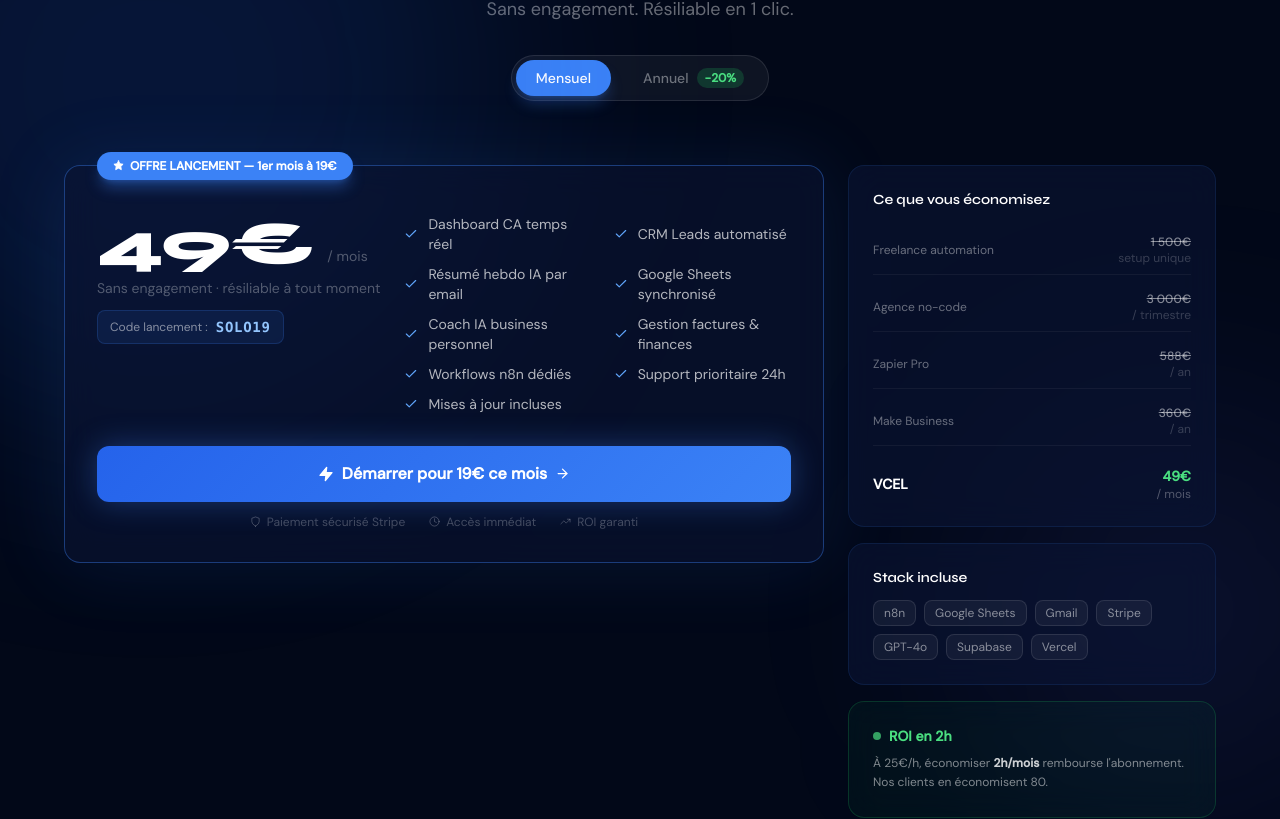
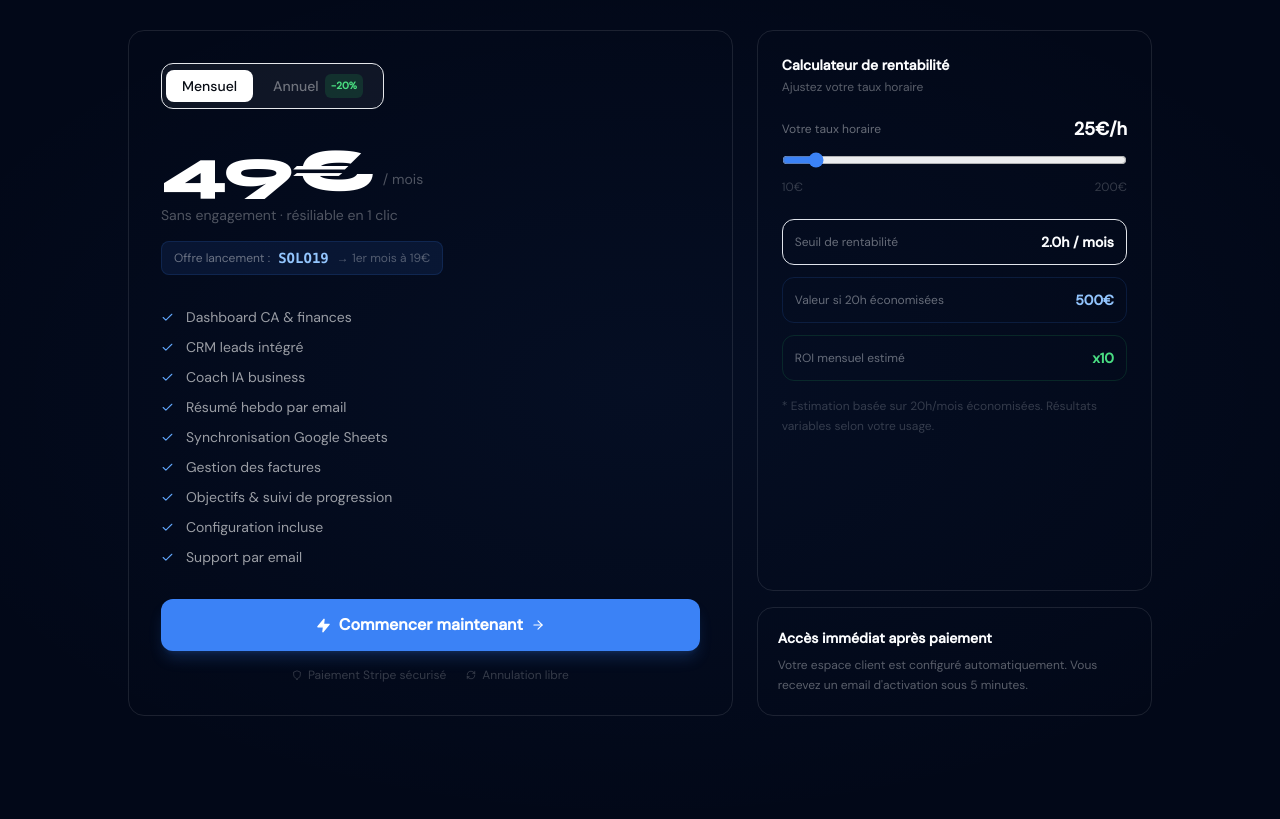
Before and after one commit to killyanhoulettevcel/vcel-site, a Next.js app: page / in a window 1280 px wide. Shown: the part 2215-3034 px from the top of the page. Built offline with nearby package versions, Linux system fonts and the light colour scheme.

Commit message:
Update Pricing.tsx

```diff
--- a/src/components/Pricing.tsx
+++ b/src/components/Pricing.tsx
@@ -1,39 +1,34 @@
 'use client'
 import { useState } from 'react'
-import { Check, Zap, Star, ArrowRight, Shield, Clock, TrendingUp } from 'lucide-react'
+import { Check, Zap, ArrowRight, Shield, RefreshCw } from 'lucide-react'
 
-const features = [
-  'Dashboard CA temps réel',
-  'CRM Leads automatisé',
-  'Résumé hebdo IA par email',
-  'Google Sheets synchronisé',
-  'Coach IA business personnel',
-  'Gestion factures & finances',
-  'Workflows n8n dédiés',
-  'Support prioritaire 24h',
-  'Mises à jour incluses',
-]
-
-const comparaisons = [
-  { label: 'Freelance automation', price: '1 500€', sub: 'setup unique' },
-  { label: 'Agence no-code', price: '3 000€', sub: '/ trimestre' },
-  { label: 'Zapier Pro', price: '588€', sub: '/ an' },
-  { label: 'Make Business', price: '360€', sub: '/ an' },
-]
-
-const stack = ['n8n', 'Google Sheets', 'Gmail', 'Stripe', 'GPT-4o', 'Supabase', 'Vercel']
-
-// ⚠️ Remplace par tes vrais Price IDs Stripe
 const PRICE_MONTHLY = 'price_1T1QK42fhxDJntt9VCBc77Gs'
 const PRICE_ANNUAL  = 'price_1TABiy2fhxDJntt99715Z9e4'
 
+const features = [
+  'Dashboard CA & finances',
+  'CRM leads intégré',
+  'Coach IA business',
+  'Résumé hebdo par email',
+  'Synchronisation Google Sheets',
+  'Gestion des factures',
+  'Objectifs & suivi de progression',
+  'Configuration incluse',
+  'Support par email',
+]
+
 export default function Pricing() {
-  const [loading, setLoading] = useState(false)
-  const [annual, setAnnual]   = useState(false)
-  const [error, setError]     = useState('')
+  const [loading, setLoading]   = useState(false)
+  const [annual, setAnnual]     = useState(false)
+  const [error, setError]       = useState('')
+  const [tauxHoraire, setTauxHoraire] = useState(25)
 
-  const price   = annual ? 39 : 49
-  const priceId = annual ? PRICE_ANNUAL : PRICE_MONTHLY
+  const prixMensuel = annual ? 39 : 49
+  const priceId     = annual ? PRICE_ANNUAL : PRICE_MONTHLY
+
+  // Calcul ROI honnête : combien d'heures faut-il économiser pour rentabiliser ?
+  const heuresBreakeven = (prixMensuel / tauxHoraire).toFixed(1)
+  const valeur20h       = Math.round(tauxHoraire * 20)
 
   const handleCheckout = async () => {
     setLoading(true)
@@ -45,96 +40,75 @@ export default function Pricing() {
         body: JSON.stringify({ priceId, annual }),
       })
       const data = await res.json()
-      if (data.error) {
-        setError(data.error)
-        setLoading(false)
-        return
-      }
+      if (data.error) { setError(data.error); setLoading(false); return }
       if (data.url) window.location.href = data.url
-    } catch (e: any) {
+    } catch {
       setError('Erreur de connexion — réessayez')
       setLoading(false)
     }
   }
 
   return (
-    <section id="tarifs" className="relative py-28 px-6 overflow-hidden">
-      <div className="glow-orb w-[700px] h-[700px] bg-blue-600/15 top-[0%] left-[-200px]" />
-      <div className="glow-orb w-[400px] h-[400px] bg-indigo-500/10 bottom-[10%] right-[-100px]" />
+    <section id="tarifs" className="relative py-28 px-6">
+      <div className="absolute inset-0 bg-[radial-gradient(ellipse_60%_40%_at_50%_60%,rgba(59,130,246,0.05),transparent)]" />
 
-      <div className="max-w-6xl mx-auto">
+      <div className="max-w-5xl mx-auto">
 
-        {/* Header */}
-        <div className="text-center mb-16">
-          <div className="section-label">
-            <span className="w-4 h-px bg-blue-400" />
-            Tarifs simples
-            <span className="w-4 h-px bg-blue-400" />
+        <div className="mb-16">
+          <p className="text-blue-400 text-sm font-semibold mb-3 tracking-wide uppercase">Tarifs</p>
+          <h2 className="font-display text-4xl md:text-5xl font-bold text-white mb-4">
+            Simple et transparent
+          </h2>
+          <p className="text-white/40 text-lg">Un abonnement mensuel. Sans engagement. Résiliable à tout moment.</p>
         </div>
-          <h2 className="font-display text-4xl md:text-5xl font-bold text-white mb-4">
-            Un seul abonnement,<br />
-            <span className="text-blue-400">tout inclus</span>
-          </h2>
-          <p className="text-white/40 text-lg mb-8">Sans engagement. Résiliable en 1 clic.</p>
 
-          {/* Toggle mensuel/annuel */}
-          <div className="inline-flex items-center gap-3 p-1 rounded-full bg-white/5 border border-white/10">
-            <button
-              onClick={() => setAnnual(false)}
-              className={`px-5 py-2 rounded-full text-sm font-medium transition-all ${
-                !annual ? 'bg-blue-500 text-white shadow-lg shadow-blue-500/30' : 'text-white/40 hover:text-white'
-              }`}>
-              Mensuel
-            </button>
-            <button
-              onClick={() => setAnnual(true)}
-              className={`px-5 py-2 rounded-full text-sm font-medium transition-all flex items-center gap-2 ${
-                annual ? 'bg-blue-500 text-white shadow-lg shadow-blue-500/30' : 'text-white/40 hover:text-white'
+        <div className="grid lg:grid-cols-5 gap-6">
+
+          {/* Carte offre — 3 colonnes */}
+          <div className="lg:col-span-3 bg-white/3 border border-white/10 rounded-2xl p-8 relative">
+
+            {/* Toggle */}
+            <div className="flex items-center gap-3 mb-8">
+              <div className="flex items-center p-1 bg-white/5 border border-white/8 rounded-xl gap-1">
+                <button onClick={() => setAnnual(false)}
+                  className={`px-4 py-1.5 rounded-lg text-sm font-medium transition-all ${
+                    !annual ? 'bg-white text-[#080c14]' : 'text-white/40 hover:text-white/70'
+                  }`}>Mensuel</button>
+                <button onClick={() => setAnnual(true)}
+                  className={`px-4 py-1.5 rounded-lg text-sm font-medium transition-all flex items-center gap-1.5 ${
+                    annual ? 'bg-white text-[#080c14]' : 'text-white/40 hover:text-white/70'
                   }`}>
                   Annuel
-              <span className="text-xs px-2 py-0.5 rounded-full bg-green-500/20 text-green-400 font-semibold">-20%</span>
+                  <span className={`text-[10px] font-bold px-1.5 py-0.5 rounded-md ${annual ? 'bg-green-500/20 text-green-600' : 'bg-green-500/15 text-green-400'}`}>−20%</span>
                 </button>
               </div>
             </div>
 
-        <div className="grid md:grid-cols-3 gap-6 items-start">
-
-          {/* Carte principale */}
-          <div className="md:col-span-2 relative card-glass p-8 border-blue-500/40"
-            style={{ boxShadow: '0 0 80px rgba(59,130,246,0.12)' }}>
-
-            <div className="absolute -top-3.5 left-8">
-              <span className="flex items-center gap-1.5 px-4 py-1.5 rounded-full bg-blue-500 text-white text-xs font-bold shadow-lg shadow-blue-500/40">
-                <Star size={11} fill="white" /> OFFRE LANCEMENT — 1er mois à 19€
-              </span>
+            {/* Prix */}
+            <div className="mb-8">
+              <div className="flex items-end gap-2 mb-1">
+                <span className="font-display text-6xl font-extrabold text-white tracking-tight">{prixMensuel}€</span>
+                <span className="text-white/30 text-sm mb-3">/ mois</span>
               </div>
-
-            <div className="flex flex-col md:flex-row md:items-start md:justify-between gap-6 pt-4 mb-8">
-              <div>
-                <div className="flex items-end gap-3 mb-1">
-                  <span className="font-display text-6xl font-extrabold text-white">{price}€</span>
-                  <div className="mb-2">
-                    <div className="text-white/30 text-sm">/ mois</div>
-                    {annual && <div className="text-green-400 text-xs font-semibold">économisez 120€/an</div>}
-                  </div>
-                </div>
-                <p className="text-white/30 text-sm">
-                  {annual ? 'Facturé annuellement' : 'Sans engagement · résiliable à tout moment'}
-                </p>
-                <div className="mt-3 inline-flex items-center gap-2 px-3 py-1.5 rounded-lg bg-blue-500/10 border border-blue-500/20">
-                  <span className="text-xs text-white/50">Code lancement :</span>
-                  <code className="text-sm font-bold text-blue-300 tracking-wider">SOLO19</code>
+              {annual
+                ? <p className="text-green-400 text-sm font-medium">Facturé 468€/an · économisez 120€</p>
+                : <p className="text-white/30 text-sm">Sans engagement · résiliable en 1 clic</p>
+              }
+              <div className="mt-4 inline-flex items-center gap-2 px-3 py-1.5 rounded-lg bg-blue-500/10 border border-blue-500/15">
+                <span className="text-xs text-white/40">Offre lancement :</span>
+                <code className="text-sm font-bold text-blue-300">SOLO19</code>
+                <span className="text-xs text-white/30">→ 1er mois à 19€</span>
               </div>
             </div>
 
-              <div className="grid grid-cols-1 sm:grid-cols-2 gap-x-8 gap-y-2.5 flex-1">
-                {features.map((f) => (
-                  <li key={f} className="flex items-center gap-2.5 text-sm text-white/70 list-none">
-                    <Check size={14} className="text-blue-400 shrink-0" />
+            {/* Features */}
+            <div className="grid grid-cols-1 gap-2.5 mb-8">
+              {features.map(f => (
+                <div key={f} className="flex items-center gap-3 text-sm text-white/60">
+                  <Check size={13} className="text-blue-400 shrink-0" />
                   {f}
-                  </li>
+                </div>
               ))}
-              </div>
             </div>
 
             {/* Erreur */}
@@ -144,79 +118,90 @@ export default function Pricing() {
               </div>
             )}
 
-            {/* CTA Stripe */}
-            <div className="space-y-3">
-              <button
-                onClick={handleCheckout}
-                disabled={loading}
-                className="btn-primary w-full justify-center text-base py-4 font-semibold disabled:opacity-60 disabled:cursor-not-allowed group">
+            {/* CTA */}
+            <button onClick={handleCheckout} disabled={loading}
+              className="w-full flex items-center justify-center gap-2 bg-blue-500 hover:bg-blue-400 disabled:opacity-50 disabled:cursor-not-allowed text-white font-semibold py-3.5 rounded-xl transition-all shadow-lg shadow-blue-500/20 group">
               {loading ? (
-                  <span className="flex items-center gap-2">
+                <>
                   <svg className="animate-spin w-4 h-4" viewBox="0 0 24 24" fill="none">
                     <circle className="opacity-25" cx="12" cy="12" r="10" stroke="currentColor" strokeWidth="4"/>
                     <path className="opacity-75" fill="currentColor" d="M4 12a8 8 0 018-8V0C5.373 0 0 5.373 0 12h4z"/>
                   </svg>
-                    Redirection vers Stripe...
-                  </span>
+                  Redirection Stripe...
+                </>
               ) : (
                 <>
-                    <Zap size={16} fill="white" />
-                    Démarrer pour {annual ? '39€' : '19€'} ce mois
-                    <ArrowRight size={15} className="group-hover:translate-x-1 transition-transform" />
+                  <Zap size={15} fill="white" />
+                  Commencer maintenant
+                  <ArrowRight size={14} className="group-hover:translate-x-0.5 transition-transform" />
                 </>
               )}
             </button>
 
-              <div className="flex items-center justify-center gap-6 text-white/25 text-xs">
-                <span className="flex items-center gap-1.5"><Shield size={11} /> Paiement sécurisé Stripe</span>
-                <span className="flex items-center gap-1.5"><Clock size={11} /> Accès immédiat</span>
-                <span className="flex items-center gap-1.5"><TrendingUp size={11} /> ROI garanti</span>
-              </div>
+            <div className="flex items-center justify-center gap-5 mt-4 text-white/20 text-xs">
+              <span className="flex items-center gap-1.5"><Shield size={10} /> Paiement Stripe sécurisé</span>
+              <span className="flex items-center gap-1.5"><RefreshCw size={10} /> Annulation libre</span>
             </div>
           </div>
 
-          {/* Colonne droite */}
-          <div className="flex flex-col gap-4">
-            <div className="card-glass p-6">
-              <h3 className="font-display font-semibold text-white text-sm mb-4">Ce que vous économisez</h3>
-              <div className="space-y-2">
-                {comparaisons.map(r => (
-                  <div key={r.label} className="flex items-center justify-between py-2 border-b border-white/5 last:border-0">
-                    <span className="text-white/40 text-xs">{r.label}</span>
-                    <div className="text-right">
-                      <div className="text-white/50 text-xs font-medium line-through">{r.price}</div>
-                      <div className="text-white/20 text-xs">{r.sub}</div>
+          {/* Calculateur ROI — 2 colonnes */}
+          <div className="lg:col-span-2 flex flex-col gap-4">
+
+            {/* Calculateur */}
+            <div className="bg-white/3 border border-white/10 rounded-2xl p-6 flex-1">
+              <p className="text-white text-sm font-semibold mb-1">Calculateur de rentabilité</p>
+              <p className="text-white/35 text-xs mb-5">Ajustez votre taux horaire</p>
+
+              {/* Slider */}
+              <div className="mb-6">
+                <div className="flex items-center justify-between mb-2">
+                  <span className="text-white/40 text-xs">Votre taux horaire</span>
+                  <span className="text-white font-bold text-lg">{tauxHoraire}€/h</span>
                 </div>
-                  </div>
-                ))}
-                <div className="flex items-center justify-between pt-3">
-                  <span className="text-white font-semibold text-sm">VCEL</span>
-                  <div className="text-right">
-                    <div className="text-green-400 font-bold text-sm">{price}€</div>
-                    <div className="text-white/30 text-xs">/ mois</div>
-                  </div>
-                </div>
+                <input
+                  type="range"
+                  min={10} max={200} step={5}
+                  value={tauxHoraire}
+                  onChange={e => setTauxHoraire(Number(e.target.value))}
+                  className="w-full accent-blue-500 cursor-pointer"
+                />
+                <div className="flex justify-between text-white/20 text-xs mt-1">
+                  <span>10€</span>
+                  <span>200€</span>
                 </div>
               </div>
 
-            <div className="card-glass p-6">
-              <h3 className="font-display font-semibold text-white text-sm mb-3">Stack incluse</h3>
-              <div className="flex flex-wrap gap-2">
-                {stack.map(t => (
-                  <span key={t} className="text-xs px-2.5 py-1 rounded-lg bg-white/5 border border-white/10 text-white/50">{t}</span>
-                ))}
+              {/* Résultats */}
+              <div className="space-y-3">
+                <div className="flex items-center justify-between p-3 bg-white/3 rounded-xl border border-white/6">
+                  <span className="text-white/40 text-xs">Seuil de rentabilité</span>
+                  <span className="text-white font-semibold text-sm">{heuresBreakeven}h / mois</span>
+                </div>
+                <div className="flex items-center justify-between p-3 bg-blue-500/8 rounded-xl border border-blue-500/15">
+                  <span className="text-white/40 text-xs">Valeur si 20h économisées</span>
+                  <span className="text-blue-300 font-bold text-sm">{valeur20h.toLocaleString('fr-FR')}€</span>
+                </div>
+                <div className="flex items-center justify-between p-3 bg-green-500/8 rounded-xl border border-green-500/15">
+                  <span className="text-white/40 text-xs">ROI mensuel estimé</span>
+                  <span className="text-green-400 font-bold text-sm">
+                    x{Math.round(valeur20h / prixMensuel)}
+                  </span>
                 </div>
               </div>
 
-            <div className="card-glass p-6 border-green-500/20 bg-green-500/5">
-              <div className="flex items-center gap-2 mb-2">
-                <div className="w-2 h-2 rounded-full bg-green-400 animate-pulse" />
-                <span className="text-green-400 text-sm font-semibold">ROI en 2h</span>
-              </div>
-              <p className="text-white/50 text-xs leading-relaxed">
-                À 25€/h, économiser <strong className="text-white/80">2h/mois</strong> rembourse l'abonnement. Nos clients en économisent 80.
+              <p className="text-white/20 text-xs mt-4 leading-relaxed">
+                * Estimation basée sur 20h/mois économisées. Résultats variables selon votre usage.
               </p>
             </div>
+
+            {/* Garantie */}
+            <div className="bg-white/3 border border-white/10 rounded-2xl p-5">
+              <p className="text-white text-sm font-semibold mb-2">Accès immédiat après paiement</p>
+              <p className="text-white/35 text-xs leading-relaxed">
+                Votre espace client est configuré automatiquement. Vous recevez un email d'activation sous 5 minutes.
+              </p>
+            </div>
+
           </div>
         </div>
       </div>
```
Lines whose indentation alone changed are shown as unchanged.
